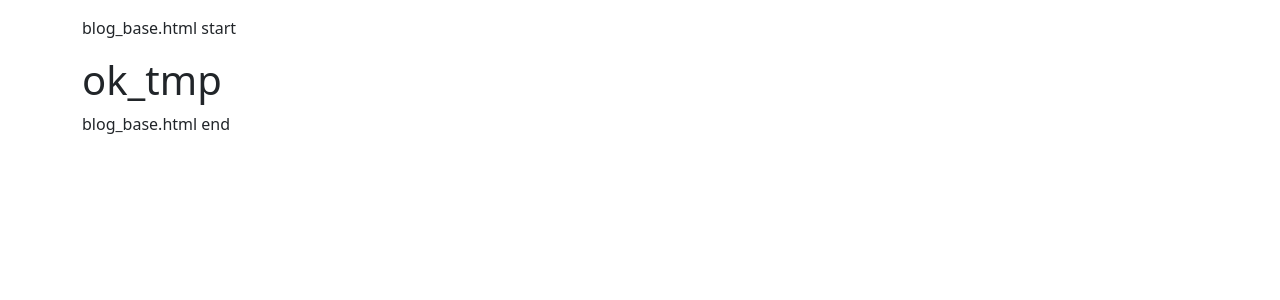
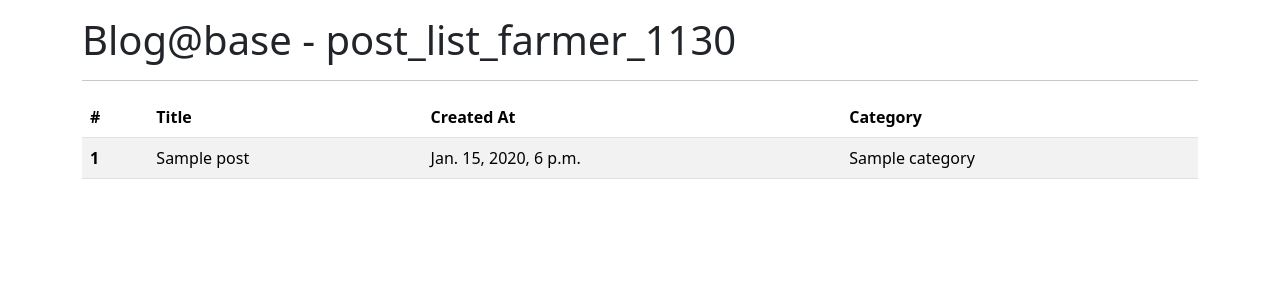
Before and after one commit to farmerlin731/django-blog-2410, a Django app: page /blog/posts/ in a window 1280 px wide. Shown: the top 300 px of the page. Run offline with Django 5.2, Linux system fonts and the light colour scheme; tables that the repository leaves empty hold one stand-in row (values such as "Sample post"); some libraries are stand-ins or nearby versions.

Commit message:
Use bootstrap to make a table @ post_list page.

```diff
--- a/blog/templates/blog/post_list.html
+++ b/blog/templates/blog/post_list.html
@@ -1,6 +1,50 @@
 {% extends "blog_base.html" %}
+
+{% block page_header %}
+    post_list_farmer_1130
+{% endblock page_header %}
+
 {% block content %}
-    <h1>
-        ok_tmp
-    </h1>
+    <table class="table table-striped">
+        <thead>
+            <tr>
+                <th scope="col">
+                    #
+                </th>
+                <th scope="col">
+                    Title
+                </th>
+                <th scope="col">
+                    Created At
+                </th>
+                <th scope="col">
+                    Category
+                </th>
+            </tr>
+        </thead>
+        <tbody>
+            {% for post in posts %}
+                <tr>
+                    <th scope="row">
+                        {{ post.id }}
+                    </th>
+                    <td>
+                        {{ post.title }}
+                    </td>
+                    <td>
+                        {{ post.created_at }}
+                    </td>
+                    <td>
+                        {{ post.category.name }}
+                    </td>
+                </tr>
+            {% empty %}
+                <tr>
+                    <th colspan="4">
+                        No post yet.
+                    </th>
+                </tr>
+            {% endfor %}
+        </tbody>
+    </table>
 {% endblock content %}
--- a/blog/templates/blog_base.html
+++ b/blog/templates/blog_base.html
@@ -1,16 +1,15 @@
 {% extends "base.html" %}
 
 {% block subtitle %}
-    blog
 {% endblock subtitle %}
 
 {% block body %}
-    <p>
-        blog_base.html start
-    </p>
+    <h1>
+        Blog@base -
+        {% block page_header %}
+        {% endblock page_header %}
+    </h1>
+    <hr>
     {% block content %}
     {% endblock content %}
-    <p>
-        blog_base.html end
-    </p>
 {% endblock body %}
--- a/blog/views.py
+++ b/blog/views.py
@@ -1,6 +1,10 @@
 from django.shortcuts import render
+
+from blog.models import Post
 
 
 # Create your views here.
 def post_list(request):
-    return render(request, "blog/post_list.html")
+    # return render(request, "blog/post_list.html")
+    posts = Post.objects.all()
+    return render(request, "blog/post_list.html", {"posts": posts})
--- a/core/settings.py
+++ b/core/settings.py
@@ -108,7 +108,7 @@ AUTH_PASSWORD_VALIDATORS = [
 
 LANGUAGE_CODE = "en-us"
 
-TIME_ZONE = "UTC"
+TIME_ZONE = "Asia/Taipei"
 
 USE_I18N = True
 
```
